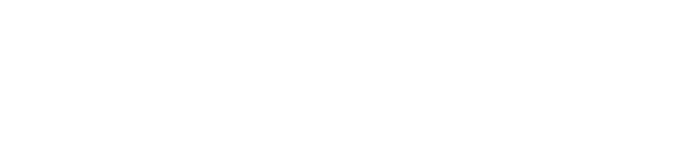
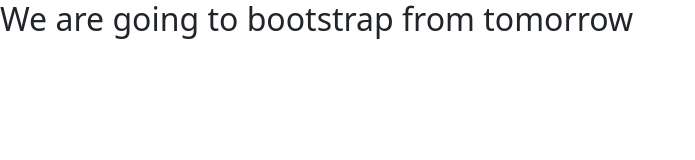
Before and after one commit to gajanan-kharat/bootstrap-learning-new, a plain HTML site: page index.html in a window 1280 px wide. Shown: the whole page, without its empty margins (0-695 px from the left). Drawn offline with nearby package versions, Linux system fonts and the light colour scheme.

Commit message:
Modified index file
Modified index file

```diff
--- a/index.html
+++ b/index.html
@@ -3,11 +3,11 @@
 <head>
     <meta charset="UTF-8">
     <meta name="viewport" content="width=device-width, initial-scale=1.0">
-    <title>Bootstrap </title>
+    <title>Bootstrap Learning - Profile</title>
     <link href="https://cdn.jsdelivr.net/npm/bootstrap@5.3.2/dist/css/bootstrap.min.css" rel="stylesheet">
     <script src="https://cdn.jsdelivr.net/npm/bootstrap@5.3.2/dist/js/bootstrap.bundle.min.js"></script>
 </head>
 <body>
-
+    <h2>We are going to bootstrap from tomorrow </h2>
 </body>
 </html>
```
